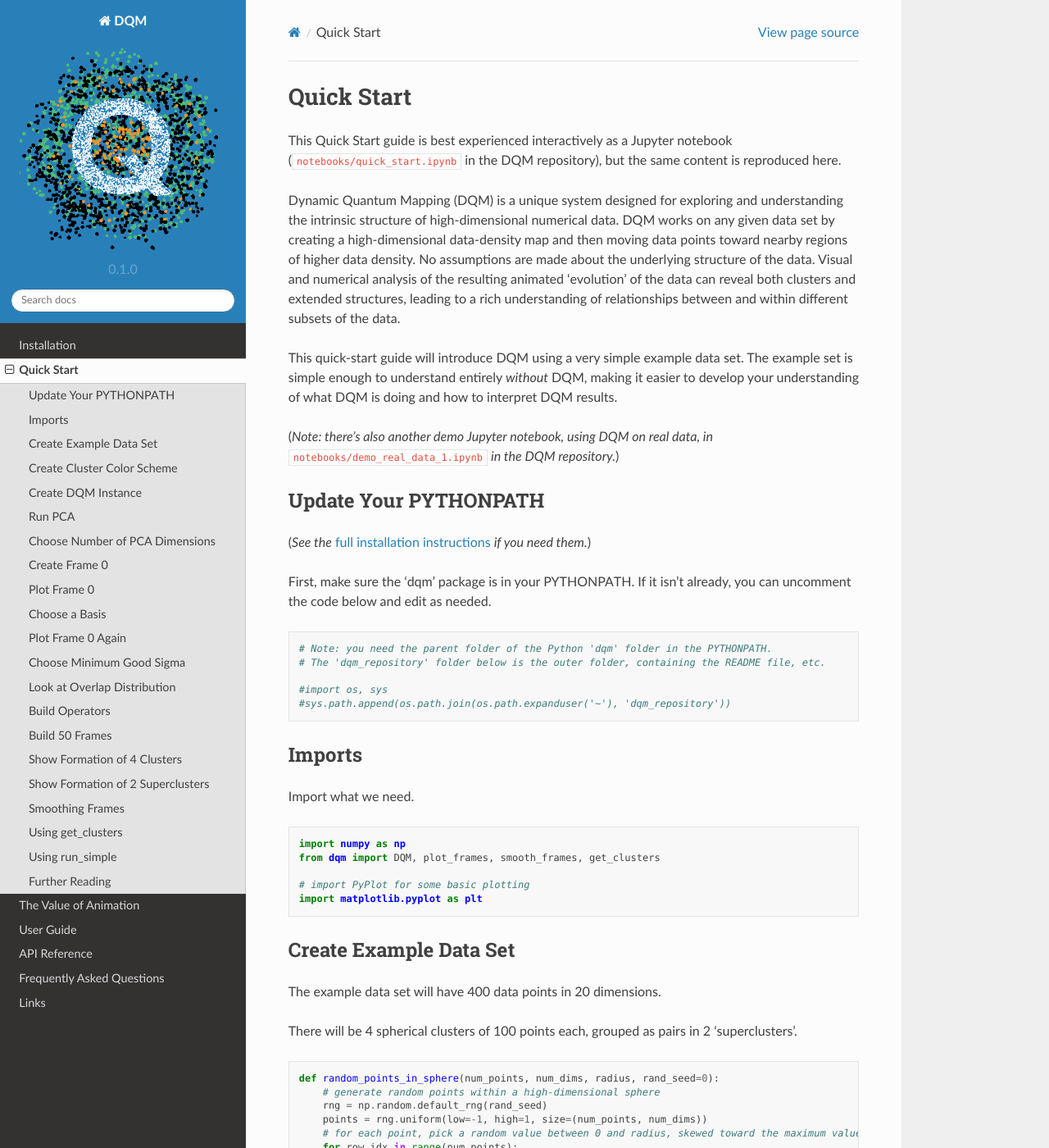
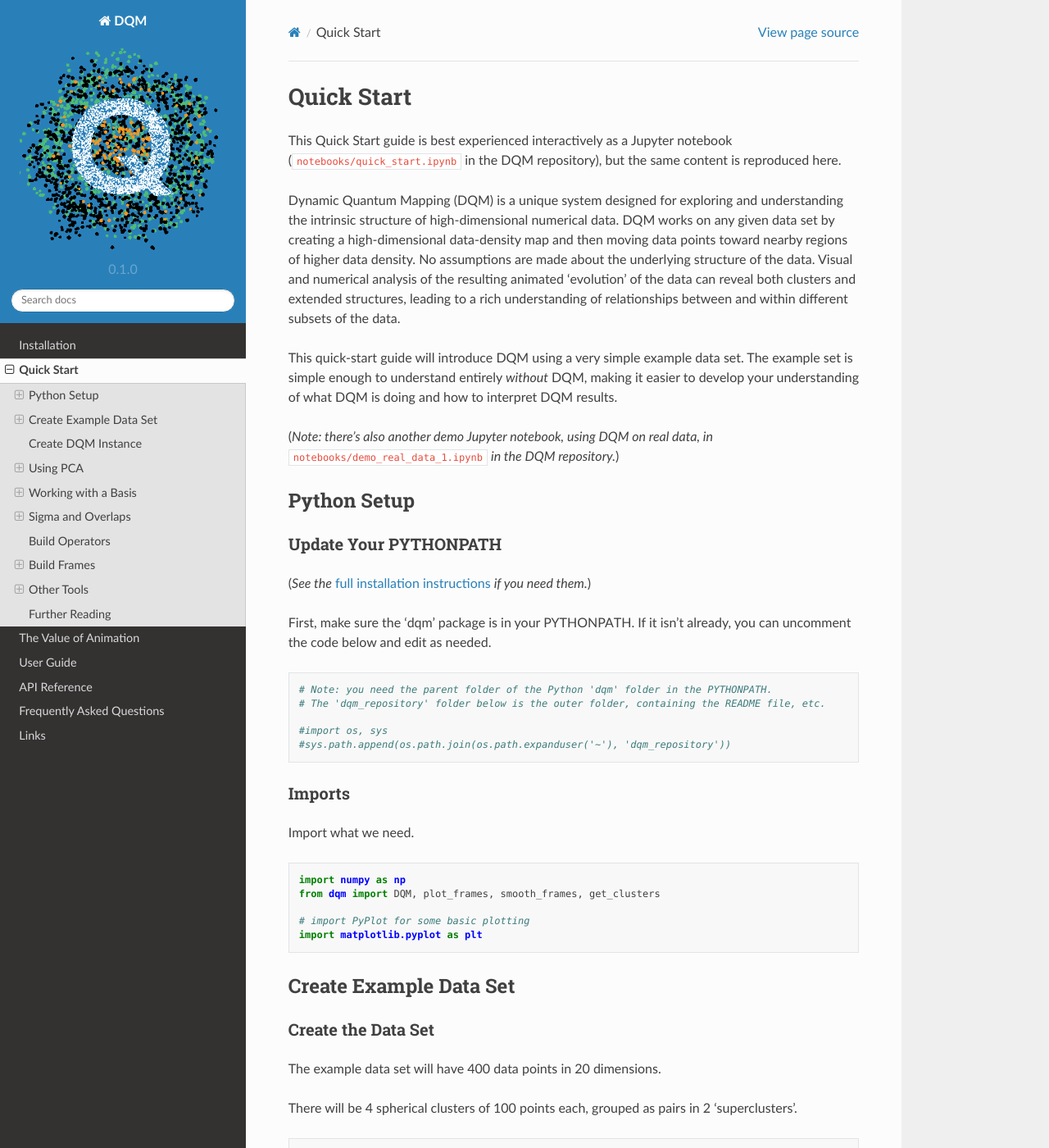
Before and after one commit to zanderteller/zt-rtd-test1, a Sphinx documentation site: the page built from docs/quick_start.rst, in a window 1280 px wide and 1400 px high. Shown: the whole window at 82% size. Built offline with Sphinx 7.4.7 and the Read the Docs theme 2.0.0, drawn with Linux system fonts in a browser that asks for light colours; some of the changed lines change nothing that is shown; some of the changed text lies outside the part shown.

Commit message:
animated plots (where applicable) on quick-start docs page

```diff
--- a/docs/quick_start.rst
+++ b/docs/quick_start.rst
@@ -9,8 +9,11 @@
 
 (*Note: there's also another demo Jupyter notebook, using DQM on real data, in* ``notebooks/demo_real_data_1.ipynb`` *in the DQM repository.*)
 
+Python Setup
+------------
+
 Update Your PYTHONPATH
-----------------------
+^^^^^^^^^^^^^^^^^^^^^^
 
 (*See the* :doc:`full installation instructions <installation>` *if you need them.*)
 
@@ -25,7 +28,7 @@
     #sys.path.append(os.path.join(os.path.expanduser('~'), 'dqm_repository'))
 
 Imports
--------
+^^^^^^^
 
 Import what we need.
 
@@ -39,6 +42,9 @@
 
 Create Example Data Set
 -----------------------
+
+Create the Data Set
+^^^^^^^^^^^^^^^^^^^
 
 The example data set will have 400 data points in 20 dimensions.
 
@@ -103,7 +109,7 @@
     print(f'Raw data has {num_rows} rows (points) and {num_cols} columns (dimensions)')
 
 Create Cluster Color Scheme
----------------------------
+^^^^^^^^^^^^^^^^^^^^^^^^^^^
 
 Create a color scheme for the clusters and plot the first 3 raw dimensions.
 
@@ -128,6 +134,8 @@
 .. image:: images/quick_start_first_3_raw_dims.png
    :align: center
 
+|
+
 Create DQM Instance
 -------------------
 
@@ -141,8 +149,11 @@
 
     print('Raw data stored in DQM instance has shape:', dqm.raw_data.shape)
 
+Using PCA
+---------
+
 Run PCA
--------
+^^^^^^^
 
 Run PCA (results are stored in the instance).
 
@@ -168,8 +179,10 @@
 .. image:: images/quick_start_run_pca_plots.png
    :align: center
 
+|
+
 Choose Number of PCA Dimensions
--------------------------------
+^^^^^^^^^^^^^^^^^^^^^^^^^^^^^^^
 
 Choose how many PCA dimensions to use.
 
@@ -189,7 +202,7 @@
     dqm.pca_var_threshold = 0.98
 
 Create Frame 0
---------------
+^^^^^^^^^^^^^^
 
 The :meth:`create_frame_0 <dqm.DQM.create_frame_0>` method below actually creates the first frame and stores it in the instance.
 
@@ -208,7 +221,7 @@
     print("In the DQM instance, 'frames' (which now stores frame 0) has shape:", dqm.frames.shape)
 
 Plot Frame 0
-------------
+^^^^^^^^^^^^
 
 In this plot the first 3 dimensions are now PCA dimensions, not raw dimensions, which is why the separation of the clusters has become clearer.
 
@@ -219,8 +232,13 @@
 .. image:: images/quick_start_first_3_pca_dims.png
    :align: center
 
+|
+
+Working with a Basis
+--------------------
+
 Choose a Basis
---------------
+^^^^^^^^^^^^^^
 
 The 'basis' is a subset of data points that we choose. These basis points will be used to represent all other data points and will form the core of all DQM calculations. (*The word 'basis' here is referencing the idea from linear algebra; see the technical summary* `Understanding DQM <https://github.com/zanderteller/dqm/blob/main/docs/Understanding%20DQM.pdf>`_ *for the technical details.*)
 
@@ -247,7 +265,7 @@
     dqm.choose_basis_by_distance()
 
 Plot Frame 0 Again
-------------------
+^^^^^^^^^^^^^^^^^^
 
 Plot frame 0 again, this time highlighting the basis rows in orange.
 
@@ -264,8 +282,13 @@
 .. image:: images/quick_start_first_3_pca_dims_basis_rows.png
    :align: center
 
+|
+
+Sigma and Overlaps
+------------------
+
 Choose Minimum Good Sigma
--------------------------
+^^^^^^^^^^^^^^^^^^^^^^^^^
 
 Choose a minimum 'good' value of sigma, based on 'overlap' for non-basis points.
 
@@ -309,7 +332,7 @@
     print('The DQM instance now has a stored value of sigma:', dqm.sigma)
 
 Look at Overlap Distribution
-----------------------------
+^^^^^^^^^^^^^^^^^^^^^^^^^^^^
 
 Look at distribution of basis overlaps for non-basis rows, using the :meth:`build_overlaps <dqm.DQM.build_overlaps>` method. (By default, the method builds basis overlaps for all non-basis rows.)
 
@@ -330,6 +353,8 @@
 
 .. image:: images/quick_start_overlap_histogram.png
    :align: center
+
+|
 
 Build Operators
 ---------------
@@ -353,8 +378,11 @@
     print("The position-expectation operator tensor has shape:", dqm.xops.shape)
     print("The evolution operator has shape:", dqm.exph.shape)
 
+Build Frames
+------------
+
 Build 50 Frames
----------------
+^^^^^^^^^^^^^^^
 
 We're ready to proceed with the DQM evolution.
 
@@ -374,11 +402,13 @@
 
     plot_frames(dqm.frames, color=cluster_colors, title='Example Data Set: Sigma=2.5')
 
-.. image:: images/quick_start_sigma2p5_frame50.png
+.. image:: images/quick_start_sigma2p5.gif
    :align: center
 
+|
+
 Show Formation of 4 Clusters
-----------------------------
+^^^^^^^^^^^^^^^^^^^^^^^^^^^^
 
 Show clean formation of 4 clusters in the DQM evolution.
 
@@ -405,11 +435,13 @@
 
     plot_frames(dqm.frames, color=cluster_colors, title='Example Data Set: Sigma=2.9')
 
-.. image:: images/quick_start_sigma2p9_frame60.png
+.. image:: images/quick_start_sigma2p9.gif
    :align: center
 
+|
+
 Show Formation of 2 Superclusters
----------------------------------
+^^^^^^^^^^^^^^^^^^^^^^^^^^^^^^^^^
 
 Show clean formation of 2 superclusters.
 
@@ -439,11 +471,13 @@
     # with a large number of frames, this can keep the plotting routine from getting too slow.
     plot_frames(dqm.frames, color=cluster_colors, skip_frames=3, title='Example Data Set: Sigma=3.9')
 
-.. image:: images/quick_start_sigma3p9_frame30.png
+.. image:: images/quick_start_sigma3p9.gif
    :align: center
 
+|
+
 Smoothing Frames
-----------------
+^^^^^^^^^^^^^^^^
 
 In the plot above, the evolution is really over by frame 400. (Things are still moving, very slowly, for the last 400 frames).
 
@@ -456,11 +490,16 @@
 
     plot_frames(smooth_frames(dqm.frames), color=cluster_colors, title='Example Data Set: Sigma=3.9, Smoothed Frames')
 
-.. image:: images/quick_start_sigma3p9_smoothedframe60.png
+.. image:: images/quick_start_sigma3p9_smoothed.gif
    :align: center
 
+|
+
+Other Tools
+-----------
+
 Using get_clusters
-------------------
+^^^^^^^^^^^^^^^^^^
 
 The :func:`get_clusters <dqm.utils.get_clusters>` function returns groups of rows that are near each other. A group can be 'near each other' in various ways, for instance in a very long chain. The logic in :func:`get_clusters <dqm.utils.get_clusters>` is somewhat like a simplified version of `DBSCAN <https://en.wikipedia.org/wiki/DBSCAN>`_. (*See the* :func:`get_clusters <dqm.utils.get_clusters>` *documentation for more details.*)
 
@@ -484,7 +523,7 @@
     print('Found these supercluster sizes:', supercluster_sizes)
 
 Using run_simple
-----------------
+^^^^^^^^^^^^^^^^
 
 The :meth:`run_simple <dqm.DQM.run_simple>` method is indeed very simple -- in fact, here's the code in its entirety:
 
@@ -525,8 +564,10 @@
 
     plot_frames(sc1_dqm.frames, color=sc1_cluster_colors, title='Example Data Set: Supercluster 1, Sigma=2.0')
 
-.. image:: images/quick_start_sc1_sigma2p0_frame20.png
+.. image:: images/quick_start_sc1_sigma2p0.gif
    :align: center
+
+|
 
 Further Reading
 ---------------
```
Also changed, not shown: docs/images/quick_start_sc1_sigma2p0.gif (added), docs/images/quick_start_sc1_sigma2p0_frame20.png (deleted), docs/images/quick_start_sigma2p5.gif (added), docs/images/quick_start_sigma2p5_frame50.png (deleted), docs/images/quick_start_sigma2p9.gif (added), docs/images/quick_start_sigma2p9_frame60.png (deleted), docs/images/quick_start_sigma3p9.gif (added), docs/images/quick_start_sigma3p9_frame30.png (deleted), docs/images/quick_start_sigma3p9_smoothed.gif (added), docs/images/quick_start_sigma3p9_smoothedframe60.png (deleted).
